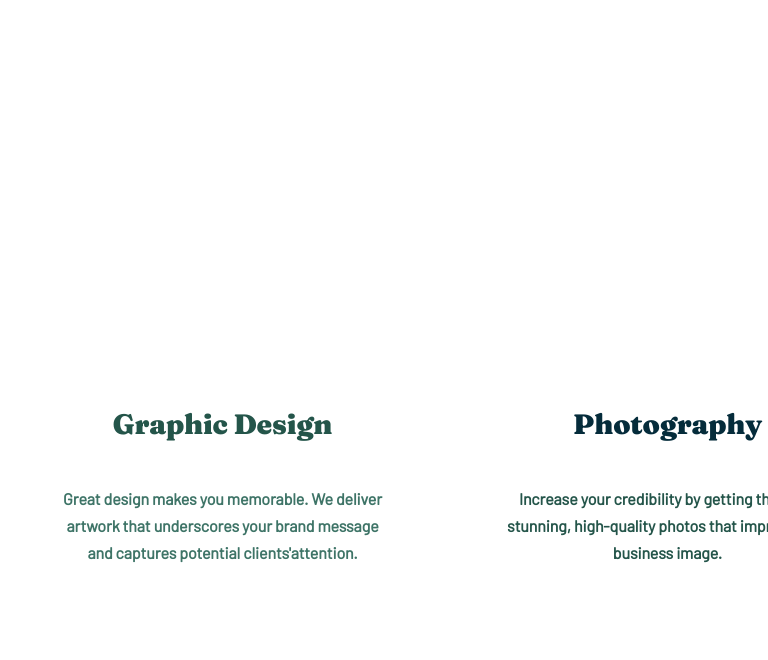
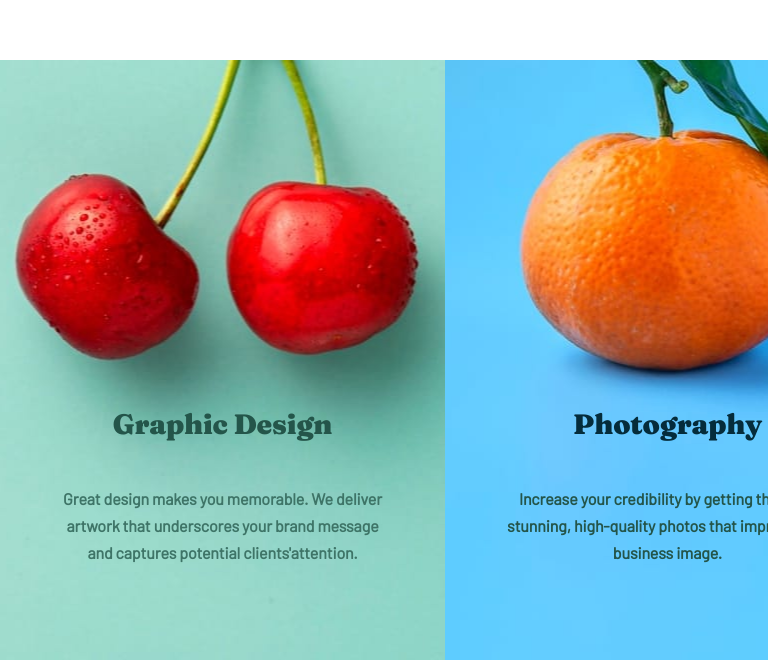
Before and after one commit to RosaBld/sunnyside-agency, a plain HTML site: page index.html in a window 768 px wide. Shown: the part 1890-2550 px from the top of the page. Drawn offline with Linux system fonts and the light colour scheme.

Commit message:
for cryin out loud

```diff
--- a/assets/style/scss/layouts/_header.scss
+++ b/assets/style/scss/layouts/_header.scss
@@ -1,6 +1,6 @@
 @media screen and (max-width: 768px) {
     header {
-        background: url('../ressources/images/photos/image-header.jpg') no-repeat center bottom, #3DBEFF;
+        background: url('../../../../ressources/images/photos/image-header.jpg') no-repeat center bottom, #3DBEFF;
         background-size: 1450px;
         max-height: 1000px;
         max-width: 768px;
@@ -32,7 +32,7 @@
 
 @media only screen and (min-width: 768px) and (max-width: 2560px) {
     header {
-    background: url('../ressources/images/photos/image-header.jpg') no-repeat center bottom, #3DBEFF;
+    background: url('../../../../ressources/images/photos/image-header.jpg') no-repeat center bottom, #3DBEFF;
     background-size: 1100px;
     height: 550px;
     .nav {
--- a/assets/style/scss/layouts/_informations.scss
+++ b/assets/style/scss/layouts/_informations.scss
@@ -30,7 +30,7 @@
             justify-content: center;
         }
         .Graphic {
-            background:url('../ressources/images/photos/image-graphic-design.jpg') no-repeat center;
+            background:url('../../../../ressources/images/photos/image-graphic-design.jpg') no-repeat center;
             background-size: 1300px;
             height: 1000px;
             display: flex;
@@ -48,7 +48,7 @@
             }
         }
         .photography {
-            background: url('../ressources/images/photos/image-photography.jpg') no-repeat center;
+            background: url('../../../../ressources/images/photos/image-photography.jpg') no-repeat center;
             background-size: 1200px;
             height: 1000px;
             display: flex;
@@ -101,7 +101,7 @@
 
         }
         .Graphic {
-            background:url('../ressources/images/photos/image-graphic-design.jpg') no-repeat center;
+            background:url('../../../../ressources/images/photos/image-graphic-design.jpg') no-repeat center;
             display: flex;
             justify-content: center;
             align-items: center;
@@ -116,7 +116,7 @@
             }
         }
         .photography {
-            background: url('../ressources/images/photos/image-photography.jpg') no-repeat center;
+            background: url('../../../../ressources/images/photos/image-photography.jpg') no-repeat center;
             display: flex;
             justify-content: center;
             align-items: center;
```
Also changed, not shown: assets/style/scss/style.css, 1 other file.
